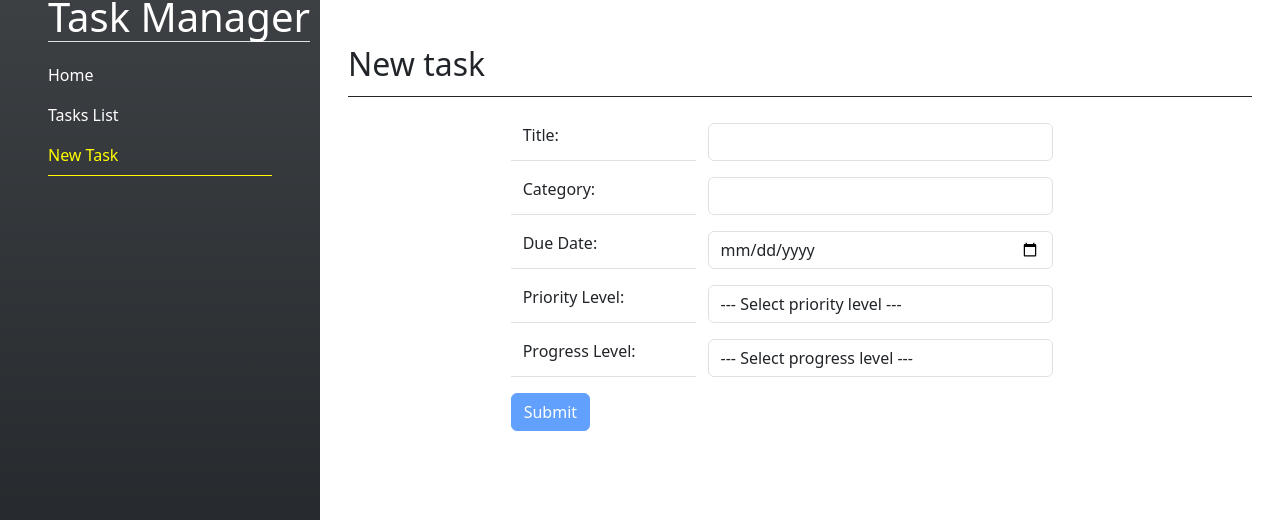
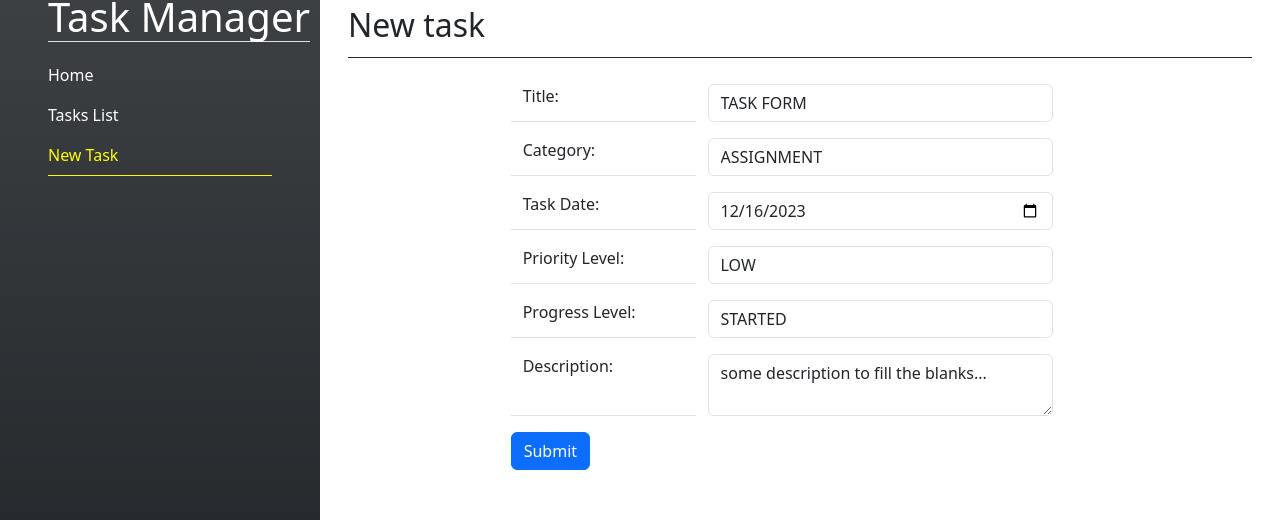
Before and after one commit to nicolasfracchia/SPA1-06-DataDisplayAndDirectives, an Angular app: page /new-task in a window 1280 px wide. Shown: the part 143-663 px from the top of the page. Built offline with nearby package versions, Linux system fonts and the light colour scheme.

Commit message:
Insert task from form with validation and status messages

```diff
--- a/src/app/components/new-task/new-task.component.html
+++ b/src/app/components/new-task/new-task.component.html
@@ -1,6 +1,12 @@
 <h2>New task</h2>
 
-<form [formGroup]="newTaskForm" class="container col-8">
+<div id="status-messages">
+    <div *ngIf="status_message!.show" [class]="'bg-' + status_message.type + ' container rounded p-3 mb-5 text-center text-white fw-bold'">
+        {{ status_message.message }}
+    </div>
+</div>
+
+<form [formGroup]="tasksForm" class="container col-8">
     <div class="container input-container row mb-3 w-100">
         <div class="col-4 border-bottom border-bottom-1"><label class="form-label">Title:</label></div>
         <div class="col-8"><input type="text" class="form-control col-7" formControlName="title" /></div>
@@ -16,15 +22,16 @@
         </span>
     </div>
     <div class="container input-container row mb-3 w-100">
-        <div class="col-4 border-bottom border-bottom-1"><label class="form-label">Due Date:</label></div>
-        <div class="col-8"><input type="date" class="form-control col-7" formControlName="dueDate" /></div>
+        <div class="col-4 border-bottom border-bottom-1"><label class="form-label">Task Date:</label></div>
+        <div class="col-8"><input type="date" class="form-control col-7" formControlName="task_date" /></div>
     </div>
     <div class="container input-container row mb-3 w-100">
         <div class="col-4 border-bottom border-bottom-1"><label class="form-label">Priority Level:</label></div>
         <div class="col-8">
-            <select class="form-control col-7" formControlName="priorityLevel">
+            <select class="form-control col-7" formControlName="priority_level">
                 <option value="">--- Select priority level ---</option>
-                <option *ngFor="let p of priorityLevels">{{p}}</option>
+                <option *ngFor="let p of priorityLevels" [value]="p">{{p}}</option>
+                <option value="ERROR">--- THIS WILL THROW AN ERROR ---</option>
             </select>
         </div>
         <span class="text-danger" *ngIf="priorityLevelFormControl.touched && priorityLevelFormControl.errors?.['required']">
@@ -34,17 +41,26 @@
     <div class="container input-container row mb-3 w-100">
         <div class="col-4 border-bottom border-bottom-1"><label class="form-label">Progress Level:</label></div>
         <div class="col-8">
-            <select class="form-control col-7" formControlName="progressLevel">
+            <select class="form-control col-7" formControlName="progress_level">
                 <option value=''>--- Select progress level ---</option>
-                <option *ngFor="let p of progressLevels">{{p}}</option>
+                <option *ngFor="let p of progressLevels" [value]="p">{{p}}</option>
             </select>
         </div>
         <span class="text-danger" *ngIf="progressLevelFormControl.touched && progressLevelFormControl.errors?.['required']">
             Please select the progress level for this task.
         </span>
     </div>
+    <div class="container input-container row mb-3 w-100">
+        <div class="col-4 border-bottom border-bottom-1"><label class="form-label">Description:</label></div>
+        <div class="col-8">
+            <textarea class="form-control col-7" formControlName="description"></textarea>
+        </div>
+        <span class="text-danger" *ngIf="descriptionFormControl.touched && descriptionFormControl.errors?.['required']">
+            Please add a description for this task.
+        </span>
+    </div>
 
     <div class="input-container mb-3">
-        <button class="btn btn-primary" type="button" (click)="submitForm()" [disabled]="newTaskForm.invalid">Submit</button>
+        <button class="btn btn-primary" type="button" (click)="submitForm()" [disabled]="tasksForm.invalid">Submit</button>
     </div>
 </form>
--- a/src/app/components/new-task/new-task.component.ts
+++ b/src/app/components/new-task/new-task.component.ts
@@ -2,6 +2,7 @@ import { Component } from '@angular/core';
 import { CommonModule } from '@angular/common';
 import { FormBuilder, FormGroup, FormsModule, ReactiveFormsModule, Validators } from '@angular/forms';
 import { TasksService } from '../../services/tasks.service';
+import { Itask } from '../../interfaces/itask';
 
 @Component({
   selector: 'app-new-task',
@@ -11,46 +12,63 @@ import { TasksService } from '../../services/tasks.service';
   styleUrl: './new-task.component.css'
 })
 export class NewTaskComponent {
-  newTaskForm!: FormGroup;
+  tasksForm!: FormGroup;
   priorityLevels!: string[];
   progressLevels!: string[];
+  status_message: {type: string, message: string, show: boolean} = {type: '', message: '', show: false};
 
   constructor(private formBuilder: FormBuilder, private _taskService: TasksService){
     this.priorityLevels = _taskService.getPriorityLevel();
     this.progressLevels = _taskService.getProgressLevel();
-    this.newTaskForm = formBuilder.group({
-      title: ['', [Validators.required]],
-      category: ['', [Validators.required]],
-      dueDate: [''],
-      priorityLevel: ['', [Validators.required]],
-      progressLevel: ['', [Validators.required]]
+    this.tasksForm = formBuilder.group({
+      title: ['TASK FORM', [Validators.required]],
+      category: ['ASSIGNMENT', [Validators.required]],
+      task_date: ['2023-12-16'],
+      priority_level: ['LOW', [Validators.required]],
+      progress_level: ['STARTED', [Validators.required]],
+      description: ['some description to fill the blanks...', [Validators.required]]
     });
-    console.log(this.priorityLevels)
   }
 
 
   submitForm(){
-    if(!this.newTaskForm.valid){
-      console.log("THE FORM DID NOT PASS ALL THE VALIDATIONS!");
+    document.getElementById('status-messages')?.scrollIntoView({ behavior: 'smooth', block: 'start' });
+
+    if(!this.tasksForm.valid){
+      this.status_message = {type: 'warning', message: "THE FORM DID NOT PASS ALL THE VALIDATIONS!", show: true}
     }else{
-      console.log('FORM DATA:', this.newTaskForm.value);
-      this.newTaskForm.reset();
+      this.createTask();
     }
+    this.tasksForm.reset();
+  }
+
+  createTask(){
+    this._taskService.createTask(this.tasksForm.value).subscribe(
+      (result:Itask) => {
+        this.status_message = {type: 'success', message: "Task created successfully", show: true}
+      },
+      (error:any) => {
+        this.status_message = {type: 'danger', message: "Error creating the task: " + error.message, show: true}
+      }
+    );
   }
 
   get titleFormControl(){
-    return this.newTaskForm.get('title')!;
+    return this.tasksForm.get('title')!;
   }
   get categoryFormControl(){
-    return this.newTaskForm.get('category')!;
+    return this.tasksForm.get('category')!;
   }
   get dueDateFormControl(){
-    return this.newTaskForm.get('dueDate')!;
+    return this.tasksForm.get('task_date')!;
   }
   get priorityLevelFormControl(){
-    return this.newTaskForm.get('priorityLevel')!;
+    return this.tasksForm.get('priority_level')!;
   }
   get progressLevelFormControl(){
-    return this.newTaskForm.get('progressLevel')!;
+    return this.tasksForm.get('progress_level')!;
+  }
+  get descriptionFormControl(){
+    return this.tasksForm.get('description')!;
   }
 }
--- a/src/app/services/tasks.service.ts
+++ b/src/app/services/tasks.service.ts
@@ -21,4 +21,8 @@ export class TasksService {
     return ['PENDING','STARTED','COMPLETED'];
   }
 
+  createTask(frmData: FormData){
+    return this.http.post<Itask>('http://127.0.0.1:3000/tasks', frmData);
+  }
+
 }
```
